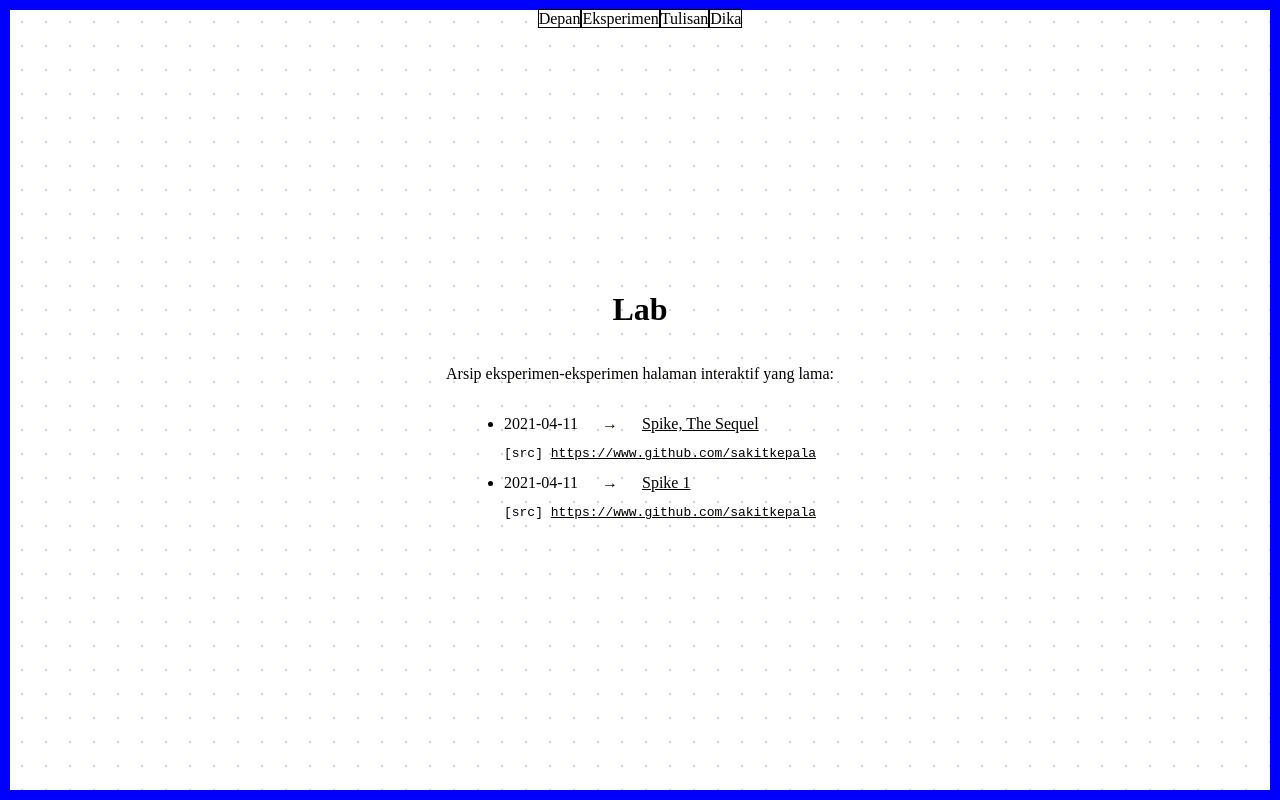
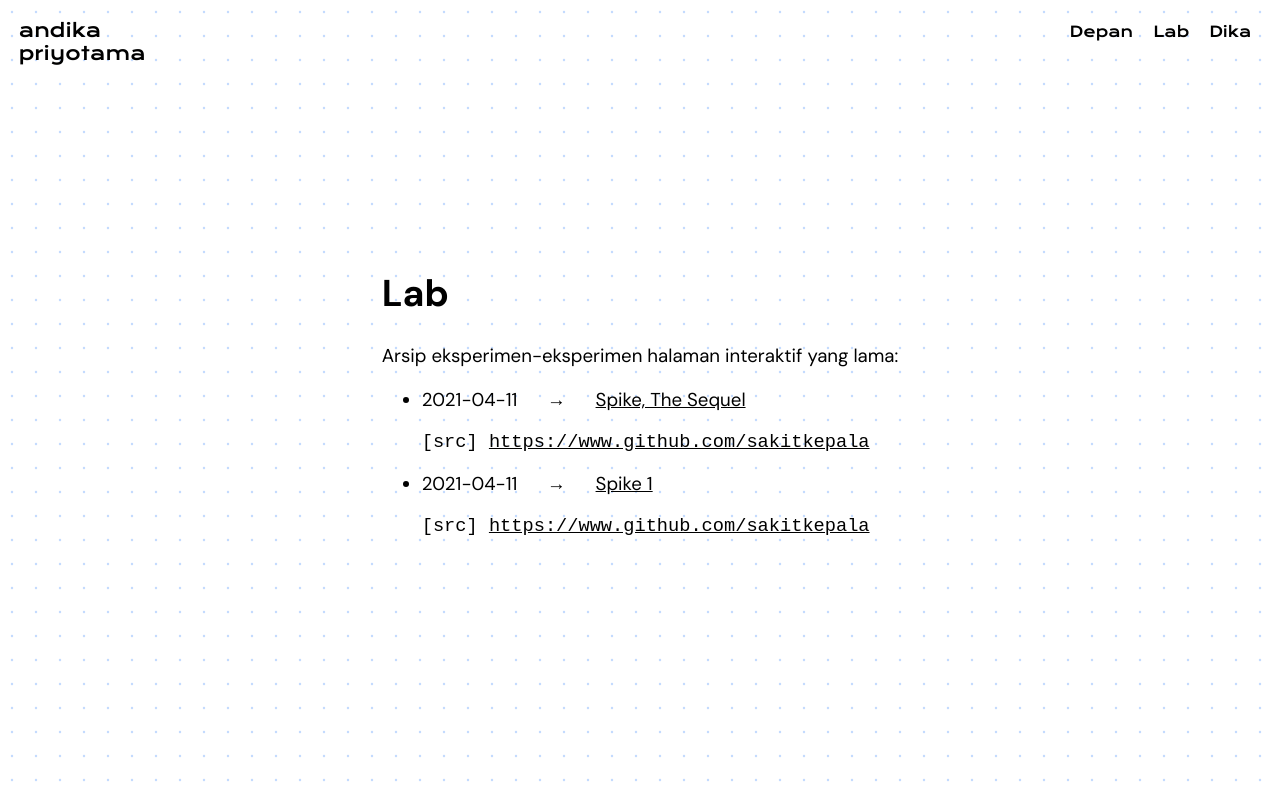
Before and after one commit to sakitkepala/sakitkepaladotdev-v0, a Next.js app: page /lab in a window 1280 px wide. Built offline with nearby package versions, Linux system fonts and the light colour scheme.

Commit message:
Copy-paste styling halaman dika ke halaman lab

```diff
--- a/pages/lab.js
+++ b/pages/lab.js
@@ -1,10 +1,10 @@
+import Head from "next/head";
+import Link from "next/link";
 import { motion } from "framer-motion";
 import { getSemuaSortir } from "../lib/api/eksperimen";
-
-import { LayoutHalaman } from "../components/layout-halaman";
 import { NavLink } from "../components/nav-link";
 
-import styles from "../styles/Home.module.css";
+import styles from "../styles/Dika.module.scss";
 
 function ListItemEksperimen({ info }) {
   const { repo, tanggal, judul, source } = info;
@@ -37,8 +37,38 @@ const propsMotionTransisi = {
 
 export default function HalamanLab({ listInfo }) {
   return (
-    <LayoutHalaman title="Arsip eksperimen di sakitkepala.dev">
+    <>
+      <Head>
+        <title>Arsip eksperimen di sakitkepala.dev</title>
+        <link rel="icon" href="/favicon.ico" />
+      </Head>
+
+      <div className={styles.wadahHalaman}>
+        <div className={styles.logo}>
+          <NavLink href="/">
+            andika
+            <br />
+            priyotama
+            {/* <br />
+            sakitkepala.dev&#47; */}
+          </NavLink>
+        </div>
+
+        <nav className={styles.menuNav}>
+          <Link href="/">
+            <a className={styles.linkMenu}>Depan</a>
+          </Link>
+          <Link href="/lab">
+            <a className={styles.linkMenu}>Lab</a>
+          </Link>
+          <Link href="/dika">
+            <a className={styles.linkMenu}>Dika</a>
+          </Link>
+        </nav>
+
         <motion.main className={styles.main} {...propsMotionTransisi}>
+          <div className={styles.bagianDeskripsi}>
+            <div className={styles.dalaman}>
               <h1>Lab</h1>
               <p>Arsip eksperimen-eksperimen halaman interaktif yang lama:</p>
 
@@ -49,8 +79,11 @@ export default function HalamanLab({ listInfo }) {
                   </li>
                 ))}
               </ul>
+            </div>
+          </div>
         </motion.main>
-    </LayoutHalaman>
+      </div>
+    </>
   );
 }
 
```
Lines whose indentation alone changed are shown as unchanged.
